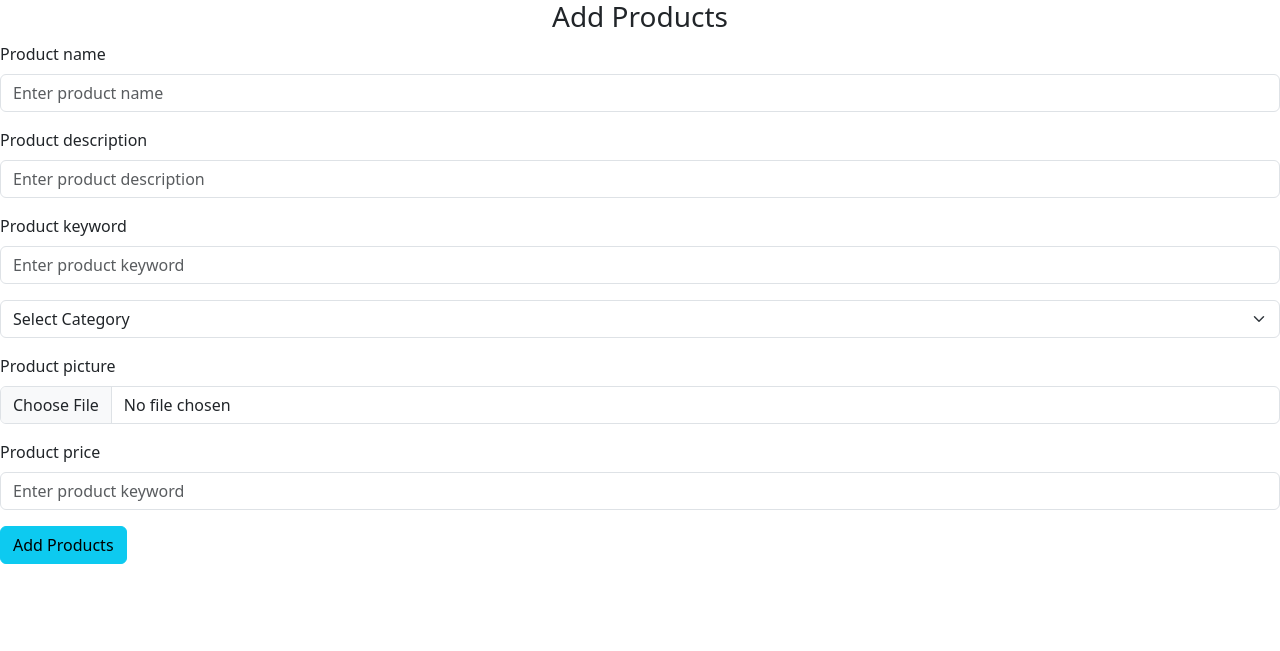
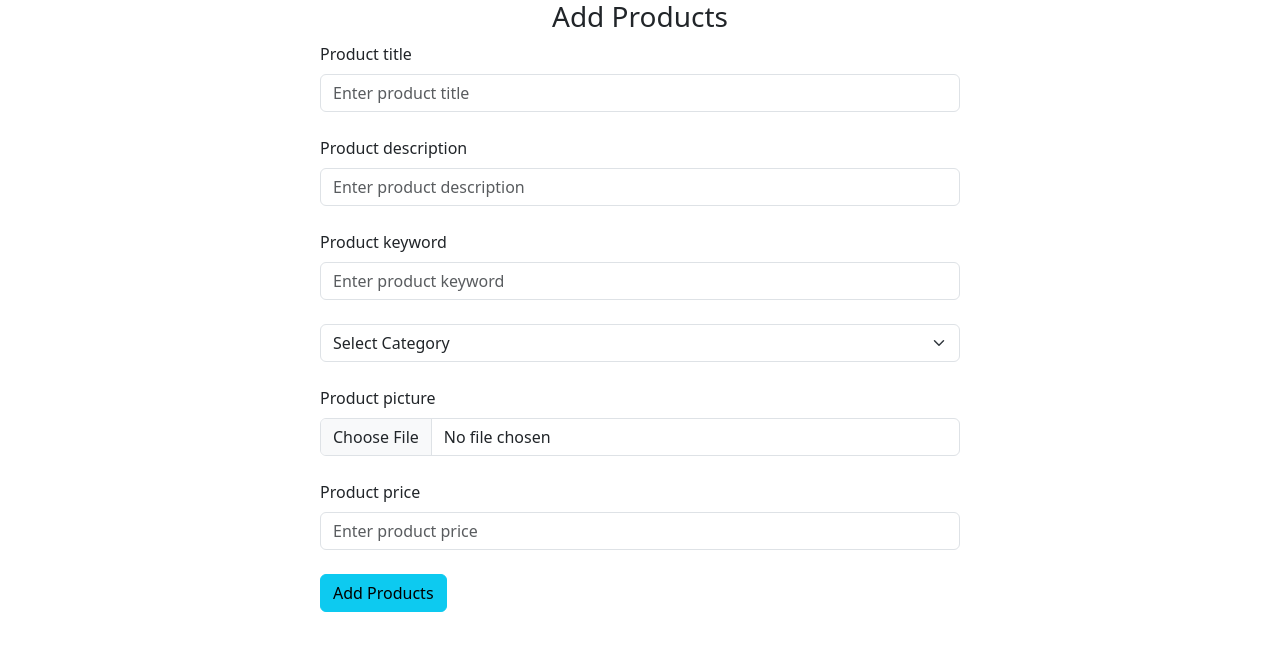
Before and after one commit to Rubaiyat90/Php, a PHP site: page /add_products.php in a window 1280 px wide. Shown: the top 651 px of the page. Run offline with PHP 8.4, Linux system fonts and the light colour scheme; tables that the repository leaves empty or names only in its code hold one stand-in row (values such as "Sample post"); some libraries are stand-ins or nearby versions.

Commit message:
Pr_Inserted

```diff
--- a/admin/add_products.php
+++ b/admin/add_products.php
@@ -1,3 +1,30 @@
+<?php
+  include('../includes/connection.php');
+  if(isset($_POST['insert_product'])){
+    $product_title=$_POST['product_title'];
+    $product_description=$_POST['product_description'];
+    $product_keyword=$_POST['product_keyword'];
+    $product_category=$_POST['product_category'];
+    $product_price=$_POST['product_price'];
+
+    $product_file=$_FILES['product_file']['name'];
+    $tmp_image=$_FILES['product_file']['tmp_name'];
+
+    if($product_title=='' or $product_description=='' or $product_keyword=='' or $product_category=='' or $product_price=='' or $product_file=='' ){
+      echo "<script>alert('Please fill up all forms')</script>";
+      exit();
+    }
+    else{
+      move_uploaded_file($tmp_image,"./images/$product_file");
+      $insert="insert into `products` (product_title,product_description,product_keyword,category_id,product_file,product_price) values ('$product_title','$product_description','$product_keyword','$product_category','$product_price','$product_file')";
+      $result_insert=mysqli_query($conn,$insert);
+      if($result_insert){
+        echo "<script>alert('Product inserted successfully')</script>";
+      }
+    }
+  }
+?>
+
 <!doctype html>
 <html lang="en">
   <head>
@@ -11,36 +38,42 @@
   </head>
   <body>
       <h3 class="text-center text-top">Add Products</h3>
-        <form action="" method="post" enctype="multipart/formdata">
-            <div class="mb-3">
-              <label for="product_name" class="form-label">Product name</label>
-              <input type="text" class="form-control" id="product_name" name="product_name" placeholder="Enter product name" required>
+        <form action="" method="post" enctype="multipart/form-data">
+            <div class="form-outline mb-4 w-50 m-auto">
+              <label for="product_title" class="form-label">Product title</label>
+              <input type="text" class="form-control" id="product_title" name="product_title" placeholder="Enter product title" required="required">
             </div>
-            <div class="mb-3">
+            <div class="form-outline mb-4 w-50 m-auto">
               <label for="product_description" class="form-label">Product description</label>
-              <input type="text" class="form-control" id="product_description" name="product_description" placeholder="Enter product description" required>
+              <input type="text" class="form-control" id="product_description" name="product_description" placeholder="Enter product description" required="required">
             </div>
-            <div class="mb-3">
+            <div class="form-outline mb-4 w-50 m-auto">
               <label for="product_keyword" class="form-label">Product keyword</label>
-              <input type="text" class="form-control" id="product_keyword" name="product_keyword" placeholder="Enter product keyword" required>
+              <input type="text" class="form-control" id="product_keyword" name="product_keyword" placeholder="Enter product keyword" required="required">
             </div>
-            <div class="mb-3">
-              <select class="form-select" name="pprodut_category" id="" aria-label="Default select example" required>
+            <div class="form-outline mb-4 w-50 m-auto">
+              <select class="form-select" name="product_category" id="" aria-label="Default select example" required="required">
                 <option selected>Select Category</option>
-                <option value="1">One</option>
-                <option value="2">Two</option>
-                <option value="3">Three</option>
+                <?php
+                  $sql_query="Select * from `categories`";
+                  $result=mysqli_query($conn,$sql_query);
+                  while($row=mysqli_fetch_assoc($result)){
+                    $category_id=$row['category_id'];
+                    $category_title=$row['category_title'];
+                    echo "<option value='$category_id'>$category_title</option>";
+                  }
+                ?>
               </select>
             </div>
-            <div class="mb-3">
+            <div class="form-outline mb-4 w-50 m-auto">
               <label for="product_file" class="form-label">Product picture</label>
-              <input class="form-control" type="file" id="formFile" name="product_file">
+              <input class="form-control" type="file" id="product_file" name="product_file" required="required">
             </div>
-            <div class="mb-3">
+            <div class="form-outline mb-4 w-50 m-auto">
               <label for="product_price" class="form-label">Product price</label>
-              <input type="text" class="form-control" id="product_price" name="product_rice" placeholder="Enter product keyword" required>
+              <input type="text" class="form-control" id="product_price" name="product_price" placeholder="Enter product price" required="required">
             </div>
-            <div class="mb-3">
+            <div class="form-outline mb-4 w-50 m-auto">
               <input type="submit" name="insert_product" class="btn btn-info" value="Add Products">
             </div>
         </form>
```
Also changed, not shown: admin/index.php (+1 -14 lines), admin/images/rubaiyat.jpg (added).
